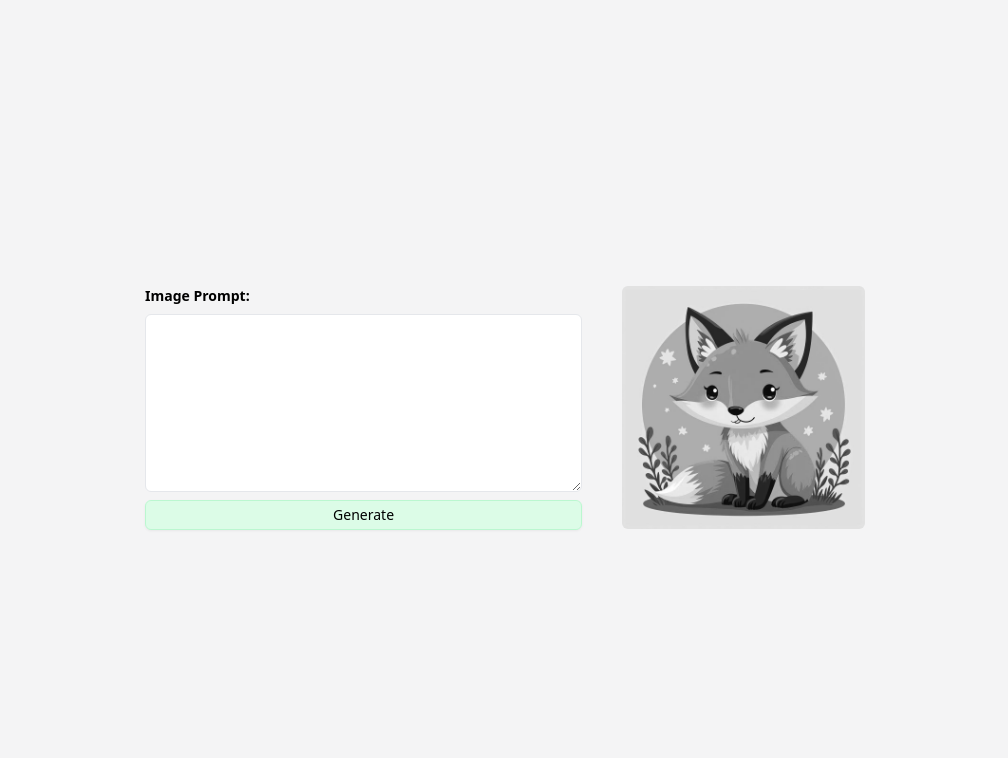
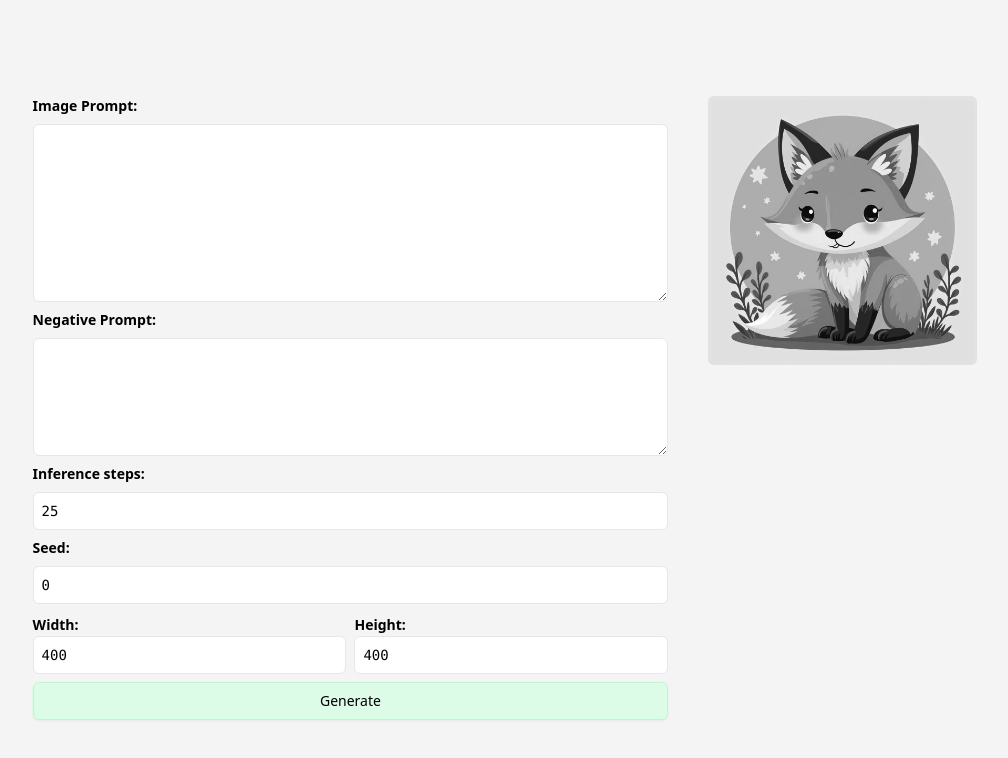
Before and after one commit to baidargul/butterflyai, a Next.js app: page / in a window 1280 px wide. Shown: the top 758 px of the page, without its empty margins (135-1143 px from the left). Built offline with nearby package versions, Linux system fonts and the light colour scheme.

Commit message:
more options for generation

```diff
--- a/app/api/ai/do/route.ts
+++ b/app/api/ai/do/route.ts
@@ -11,9 +11,13 @@ export async function POST(req: NextRequest) {
   try {
     const data = await req.json();
 
-    const { prompt } = data;
-
-    const res = await SERVER_ACTIONS.ai.create(prompt);
+    const res = await SERVER_ACTIONS.ai.create(
+      data.prompt,
+      data.negative,
+      data.steps,
+      { width: data.width, height: data.height },
+      data.seed
+    );
     const arrayBuffer = await res.arrayBuffer();
     const base64 = Buffer.from(arrayBuffer).toString("base64");
 
@@ -22,7 +26,7 @@ export async function POST(req: NextRequest) {
     response.data = { image: base64 };
     return new Response(JSON.stringify(response));
   } catch (error: any) {
-    console.log("[SERVER ERROR]: " + error.message);
+    console.log("[SERVER ERROR]: doAPI :== " + error.message);
     response.status = 500;
     response.message = error.message;
     response.data = null;
--- a/components/GeneratorPanel.tsx
+++ b/components/GeneratorPanel.tsx
@@ -9,11 +9,28 @@ type Props = {
 
 const GeneratorPanel = (props: Props) => {
   const [image, setImage] = useState<any>(null);
+  const [width, setWidth] = useState(400);
+  const [height, setHeight] = useState(400);
+  const [negativePrompt, setNegativePrompt] = useState("");
+  const [steps, setSteps] = useState(25);
+  const [seeds, setSeeds] = useState(
+    Math.floor(
+      Math.random() *
+        new Date().getMilliseconds() *
+        new Date().getMinutes() *
+        new Date().getSeconds()
+    )
+  );
   const [elapsedTime, setElapsedTime] = useState(0);
   const [isCreating, setIsCreating] = useState(false);
   const [prompt, setPrompt] = useState("");
   const data = {
     prompt: prompt,
+    negative: negativePrompt,
+    steps: steps,
+    seed: seeds,
+    width: width,
+    height: height,
   };
 
   const request = async () => {
@@ -38,6 +55,26 @@ const GeneratorPanel = (props: Props) => {
     setPrompt(e.target.value);
   };
 
+  const handleWidthChange = (e: any) => {
+    setWidth(e.target.value);
+  };
+
+  const handleHeightChange = (e: any) => {
+    setHeight(e.target.value);
+  };
+
+  const handleNegativePromptChange = (e: any) => {
+    setNegativePrompt(e.target.value);
+  };
+
+  const handleStepsChange = (e: any) => {
+    setSteps(e.target.value);
+  };
+
+  const handleSeedChange = (e: any) => {
+    setSeeds(e.target.value);
+  };
+
   useEffect(() => {
     if (isCreating) {
       const interval = setInterval(() => {
@@ -49,12 +86,6 @@ const GeneratorPanel = (props: Props) => {
     }
   }, [isCreating]);
 
-  const handleKeyDown = (e: any) => {
-    // if (e.key === "Enter") {
-    //   request();
-    // }
-  };
-
   return (
     <div className="flex flex-col-reverse mt-4 sm:mt-0 sm:flex-row justify-center gap-2 sm:gap-10 w-full">
       <div className="flex flex-col gap-2 w-full">
@@ -62,14 +93,54 @@ const GeneratorPanel = (props: Props) => {
         <textarea
           value={prompt}
           onChange={handlePromptChange}
-          onKeyDown={handleKeyDown}
           className="p-2 appearance-none outline-none ring-0 border rounded-md min-w-[280px] w-full text-sm font-mono"
           rows={8}
         ></textarea>
+        <span className="font-semibold text-sm sm:text-md">
+          Negative Prompt:
+        </span>
+        <textarea
+          value={negativePrompt}
+          onChange={handleNegativePromptChange}
+          className="p-2 appearance-none outline-none ring-0 border rounded-md min-w-[280px] w-full text-sm font-mono"
+          rows={5}
+        ></textarea>
+        <span className="font-semibold text-sm sm:text-md">
+          Inference steps:
+        </span>
+        <input
+          value={steps}
+          onChange={handleStepsChange}
+          className="p-2 appearance-none outline-none ring-0 border rounded-md w-full text-sm font-mono"
+        />
+        <span className="font-semibold text-sm sm:text-md">Seed:</span>
+        <input
+          value={seeds}
+          onChange={handleSeedChange}
+          className="p-2 appearance-none outline-none ring-0 border rounded-md w-full text-sm font-mono"
+        />
+        <div className="grid grid-cols-2 gap-2 w-full">
+          <div>
+            <span className="font-semibold text-sm sm:text-md">Width:</span>
+            <input
+              value={width}
+              onChange={handleWidthChange}
+              className="p-2 appearance-none outline-none ring-0 border rounded-md w-full text-sm font-mono"
+            />
+          </div>
+          <div>
+            <span className="font-semibold text-sm sm:text-md">Height:</span>
+            <input
+              value={height}
+              onChange={handleHeightChange}
+              className="p-2 appearance-none outline-none ring-0 border rounded-md w-full text-sm font-mono"
+            />
+          </div>
+        </div>
         <div>
           <button
             onClick={() => request()}
-            className={`p-1 px-2 text-sm border rounded-md w-full ${
+            className={`p-2 px-4 text-sm border rounded-md w-full ${
               isCreating
                 ? "bg-zinc-100 hover:bg-zinc-50 animate-pulse"
                 : "bg-green-100 hover:bg-green-50 border-green-200 drop-shadow-sm"
```
Also changed, not shown: public/images/05.jpg (added), 1 other file (tests, documents, lock files or other folders).
